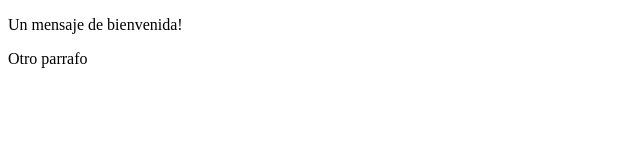
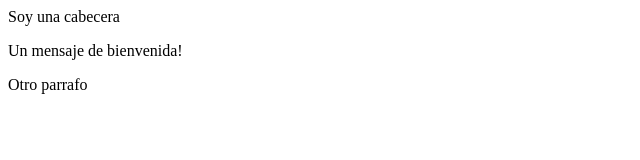
Before and after one commit to Sr-Drachen/intro-git, a plain HTML site: page index.html in a window 1280 px wide. Shown: the whole page, without its empty margins (0-640 px from the left). Drawn offline with Linux system fonts and the light colour scheme.

Commit message:
cree cabecera
ahora si puse un header

```diff
--- a/index.html
+++ b/index.html
@@ -8,6 +8,7 @@
     <title>Document</title>
 </head>
 <body>
+    <header>Soy una cabecera</header>
     <p> Un mensaje de bienvenida!</p>
     <p> Otro parrafo</p>
 </body>
```
